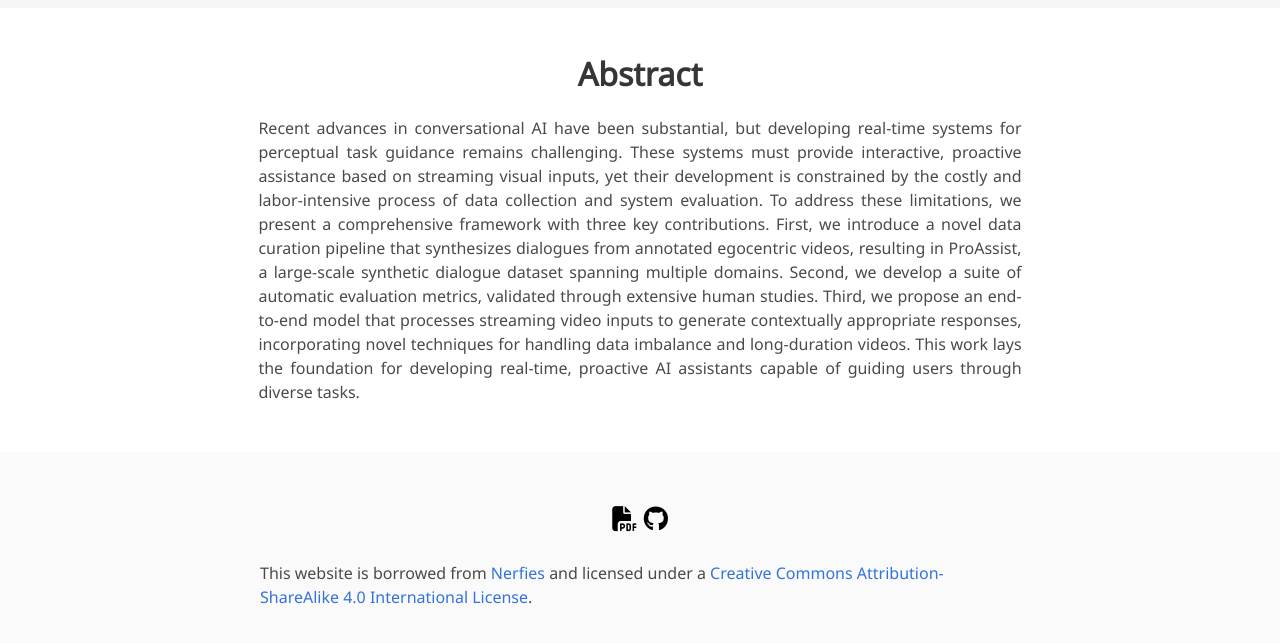
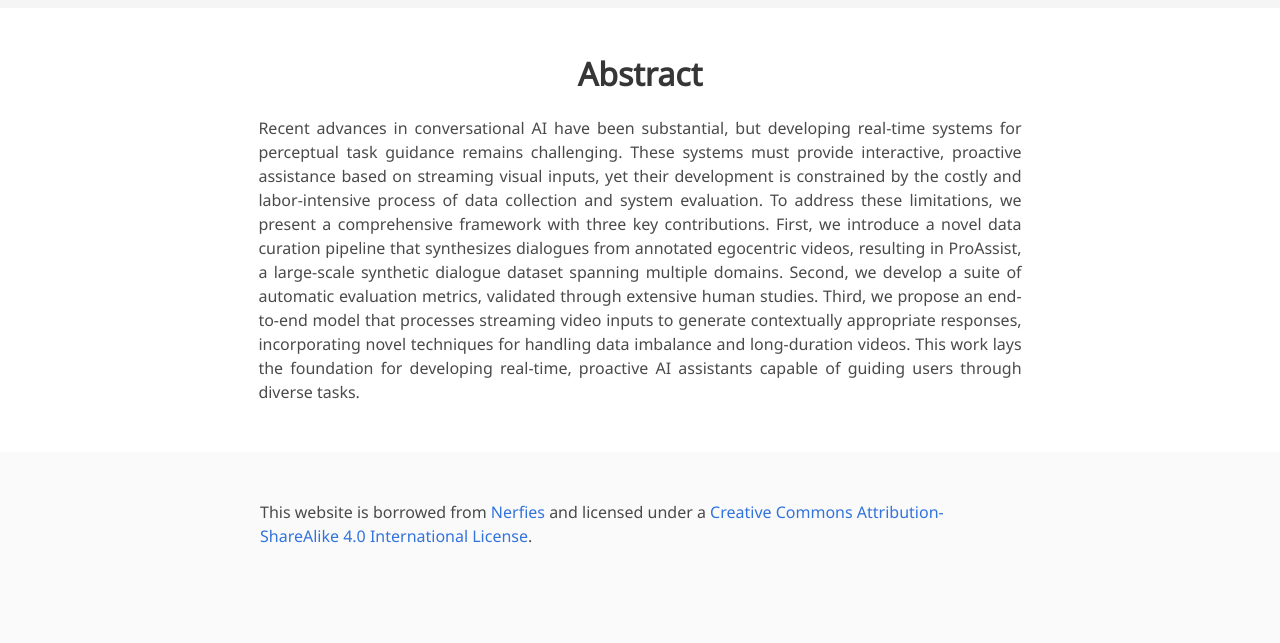
Before and after one commit to pro-assist/pro-assist.github.io, a plain HTML site: page index.html in a window 1280 px wide. Shown: the part 1068-1711 px from the top of the page. Drawn offline with nearby package versions, Linux system fonts and the light colour scheme; some icons are missing; a web font is replaced by a local one.

Commit message:
Remove buttom icons

```diff
--- a/index.html
+++ b/index.html
@@ -285,7 +285,7 @@
 
 <footer class="footer">
   <div class="container">
-    <div class="content has-text-centered">
+    <!-- <div class="content has-text-centered">
       <a class="icon-link"
          href="./static/videos/nerfies_paper.pdf">
         <i class="fas fa-file-pdf"></i>
@@ -293,7 +293,7 @@
       <a class="icon-link" href="https://github.com/keunhong" class="external-link" disabled>
         <i class="fab fa-github"></i>
       </a>
-    </div>
+    </div> -->
     <div class="columns is-centered">
       <div class="column is-8">
         <div class="content">
```
